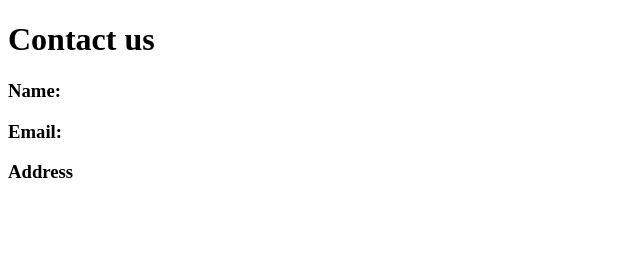
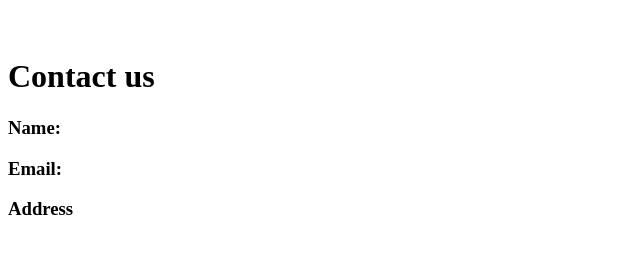
Before and after one commit to Sakshivitnor02/Assignment, a plain HTML site: page contact.html in a window 1280 px wide. Shown: the whole page, without its empty margins (0-640 px from the left). Drawn offline with Linux system fonts and the light colour scheme.

```diff
--- a/contact.html
+++ b/contact.html
@@ -6,10 +6,11 @@
     <title>Contact</title>
 </head>
 <body>
-    <h1>Contact us</h1>
+    <h1><br>Contact us</h1>
     <h3>Name:</h3>
     <h3>Email:</h3>
     <h3>Address</h3>
 
+
 </body>
 </html>
```
